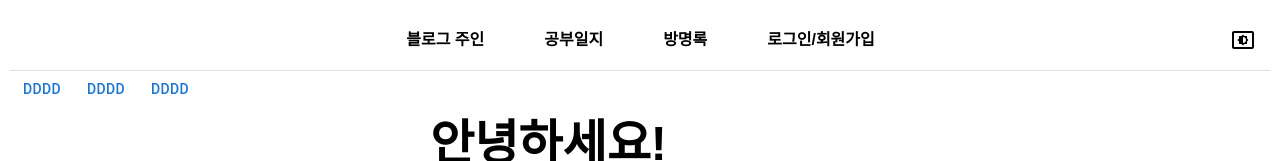
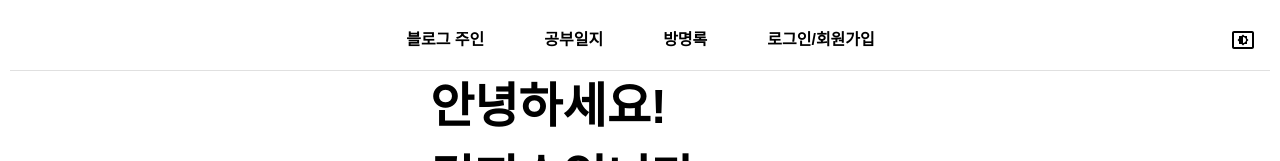
Before and after one commit to niagarafalls729/myminiblog_next, a Next.js app: page / in a window 1280 px wide. Shown: the top 161 px of the page. Built offline with nearby package versions, Linux system fonts and the light colour scheme; no server answers.

Commit message:
테스트버튼삭제.

```diff
--- a/app/introduction/page.jsx
+++ b/app/introduction/page.jsx
@@ -1,13 +1,9 @@
 import styles from "./introduction.module.css";
 import Grid from "@mui/material/Unstable_Grid2"; // Grid version 2
-
 import Career from "@/app/introduction/career";
-
-import Test from "@/app/introduction/test";
 export default function Introduction() {
   return (
     <>
-    <Test></Test>
       <Grid container className="total_wrap">
         <Grid xs={0} md={4}></Grid>
         <Grid xs={12} md={6}>
--- a/app/introduction/test.jsx
+++ /dev/null
@@ -1,32 +0,0 @@
-'use client';
-import styles from './career.module.css';
-import Grid from '@mui/material/Unstable_Grid2'; // Grid version 2
-import { axiosGetMain } from '@/api/baseGet';
-import axios from 'axios';
-
-import Button from '@mui/material/Button';
-import { useState, useEffect, forwardRef } from 'react';
-import React from 'react';
-
-export default function Test() {
-  const one = async () => {
-    const response = await axios.get('http://138.2.119.188:4000/guestBook');
-      console.log(response.data); // 서버로부터 받은 데이터 출력
-  }
-  const two = async () => {
-    const response = await axios.get('http://localhost:4000/guestBook');
-      console.log(response.data); // 서버로부터 받은 데이터 출력
-  }
-  const three = async () => {
-    const response = await axios.get('http://127.0.0.1:4000/guestBook');
-      console.log(response.data); // 서버로부터 받은 데이터 출력
-  }
-  return (
-    <>
-       <Button type='button'  onClick={one}>dddd</Button>
-                  <Button type='button' onClick={two}>dddd</Button>
-                  <Button type='button' onClick={three}>dddd</Button>
-
-    </>
-  );
-}
--- a/components/editor/index.jsx
+++ b/components/editor/index.jsx
@@ -53,7 +53,7 @@ const BasicEditor = forwardRef(({ style }, parent_ref) => {
       formData.append('img', file); // formData는 키-밸류 구조
       // 백엔드 multer라우터에 이미지를 보낸다.
       try {
-        const result = await axios.post('http://127.0.0.1:4000/img', formData);
+        const result = await axios.post('http://138.2.119.188:4000/img', formData);
         console.log('성공 시, 백엔드가 보내주는 데이터', result.data.url);
         const IMG_URL = result.data.url;
 
```
